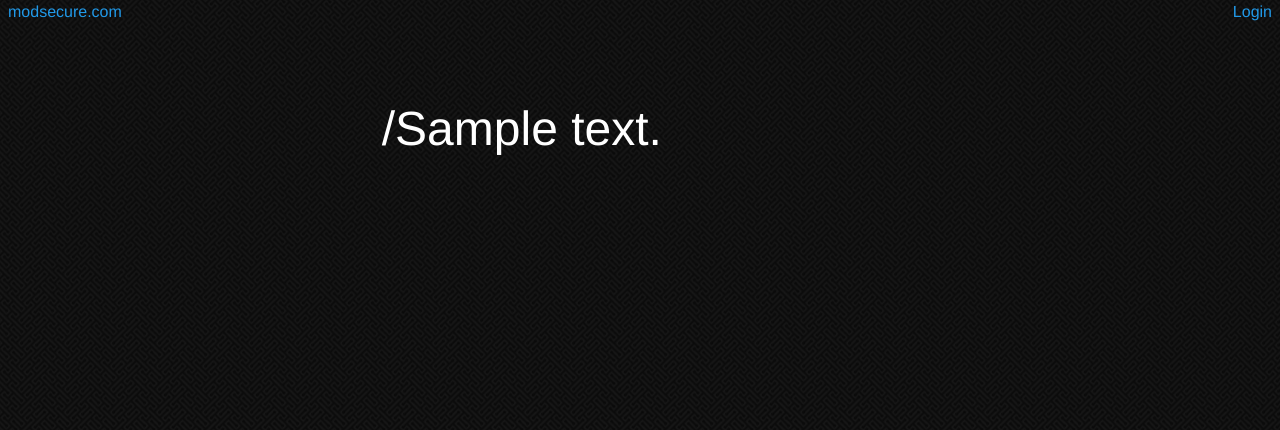
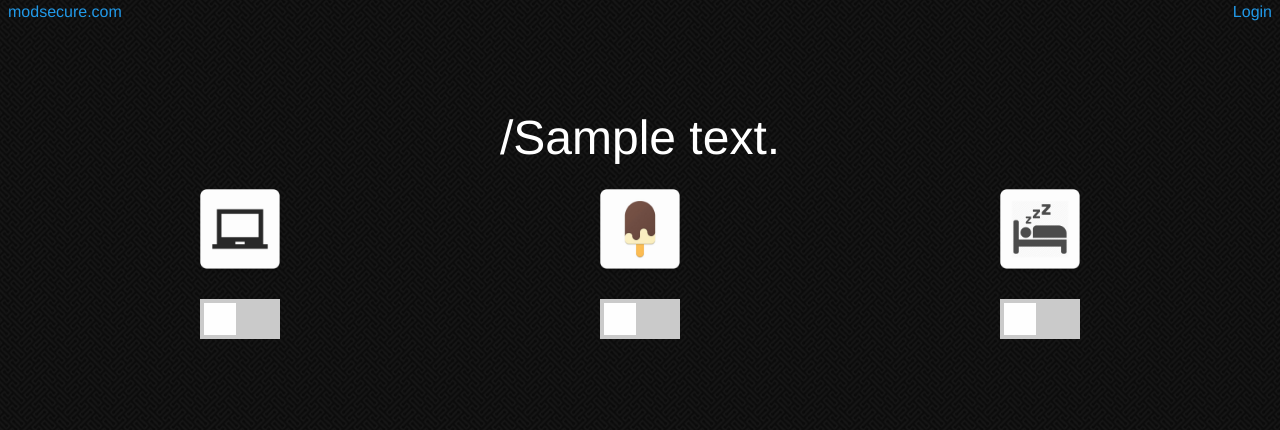
Before and after one commit to mgandham/modsecure, a Flask app: template templates/profile.html in a window 1280 px wide. Shown: the top 430 px of the page. Run offline with Flask 2, Linux system fonts and the light colour scheme; the template is opened without the code that fills it: most values are stand-ins (such as "Sample title", 1, 10 or a date in 2020).

Commit message:
styled and dyled

```diff
--- a/static/css/app.css
+++ b/static/css/app.css
@@ -25,6 +25,10 @@
 
 }
 
+.switch {
+	padding-top:20px;
+}
+
 h2 {
 	color: white;
 }
@@ -42,7 +46,7 @@
 }
 
 .panel {
-	margin-top: 80px;
+	margin-top: 65px;
 	text-align: center;
 	padding: 15px 0px 70px 0px;
 }
--- a/templates/base.html
+++ b/templates/base.html
@@ -21,7 +21,7 @@
 	{% endblock %}
 
 	<div class="row">
-		<div class="large-8 columns">
+		<div class="large-12 columns">
 			<div class="panel">
 				{% block body %}{% endblock %}
 			</div>
@@ -34,4 +34,6 @@
 		$(document).foundation();
 	</script>
 </body>
+{% block footer %}
+{% endblock %}
 </html>
--- a/templates/profile.html
+++ b/templates/profile.html
@@ -2,4 +2,72 @@
 {% block title %}/{{beta.plaintext}}{% endblock %}
 {% block body %}
 <h1>/{{beta.plaintext}}</h1>
+<div id="mapholder"></div>
+
+<script>
+var x = document.getElementById("demo");
+
+window.onload = function getLocation() {
+    if (navigator.geolocation) {
+        navigator.geolocation.getCurrentPosition(showPosition, showError);
+    } else {
+        x.innerHTML = "Geolocation is not supported by this browser.";
+    }
+}
+
+function showPosition(position) {
+    var latlon = position.coords.latitude + "," + position.coords.longitude;
+    var img_url = "http://maps.googleapis.com/maps/api/staticmap?center="+latlon+"&zoom=14&size=400x300&sensor=false";
+    document.getElementById("mapholder").innerHTML = "<img src='"+img_url+"'>";
+}
+
+function showError(error) {
+    switch(error.code) {
+        case error.PERMISSION_DENIED:
+            x.innerHTML = "User denied the request for Geolocation.";
+            break;
+        case error.POSITION_UNAVAILABLE:
+            x.innerHTML = "Location information is unavailable.";
+            break;
+        case error.TIMEOUT:
+            x.innerHTML = "The request to get user location timed out.";
+            break;
+        case error.UNKNOWN_ERROR:
+            x.innerHTML = "An unknown error occurred.";
+            break;
+    }
+}
+</script>
+<div class="row">
+	<div class="small-4 columns">
+		<img src="/static/img/beacon_w.png" height="100" width="100" alt="Work:">
+		<div class="switch large">
+        		<input class="switch-input" id="switch_w" type="checkbox" name="switch_w">
+        		<label class="switch-paddle" for="switch_w">
+          		<span class="switch-active" aria-hidden="true"></span>
+          		<span class="switch-inactive" aria-hidden="true"></span>
+        		</label>
+		</div>
+	</div>
+	<div class="small-4 columns">
+		<img src="/static/img/beacon_p.png" height="100" width="100" alt="Play:">
+		<div class="switch large">
+        		<input class="switch-input" id="switch_p" type="checkbox" name="switch_p">
+        		<label class="switch-paddle" for="switch_p">
+          		<span class="switch-active" aria-hidden="true"></span>
+          		<span class="switch-inactive" aria-hidden="true"></span>
+        		</label>
+		</div>
+	</div>
+	<div class="small-4 columns">
+		<img src="/static/img/beacon_z.png" height="100" width="100" alt="Recover:">
+		<div class="switch large">
+        		<input class="switch-input" id="switch_z" type="checkbox" name="switch_z">
+        		<label class="switch-paddle" for="switch_z">
+          		<span class="switch-active" aria-hidden="true"></span>
+          		<span class="switch-inactive" aria-hidden="true"></span>
+        		</label>
+		</div>
+	</div>
+</div>
 {% endblock %}
```
Also changed, not shown: static/img/beacon_p.jpg (added), static/img/beacon_p.png (added), static/img/beacon_w.png (added), static/img/beacon_z.png (added), static/img/beacon_z_1.png (added).
